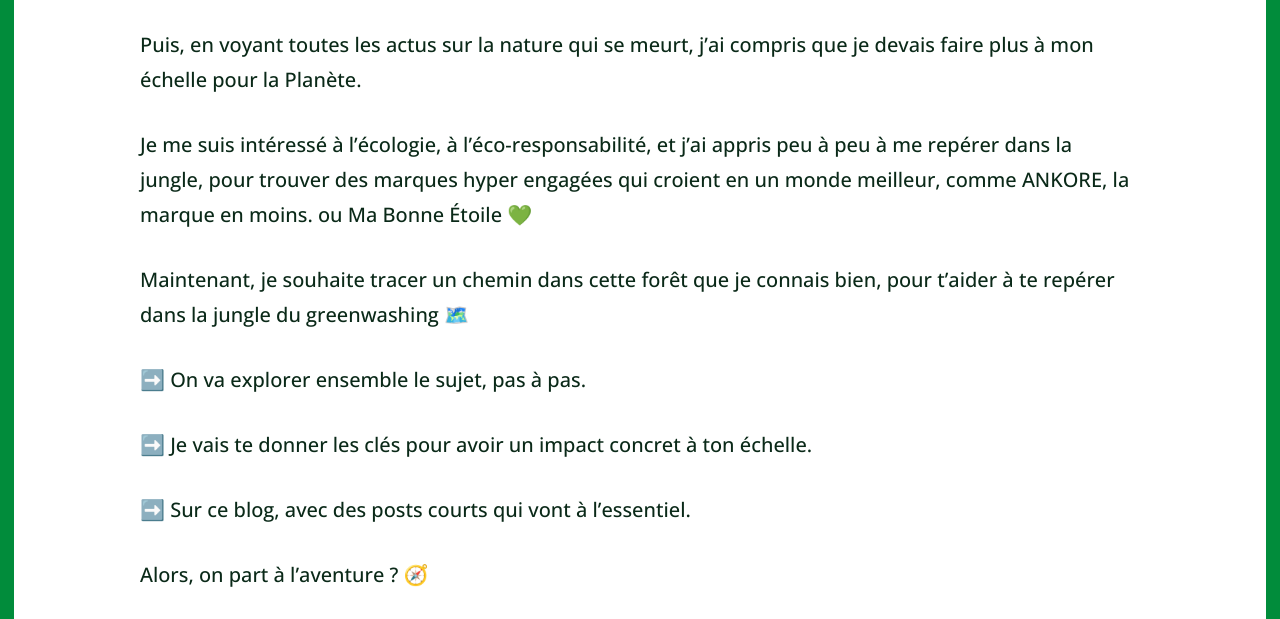
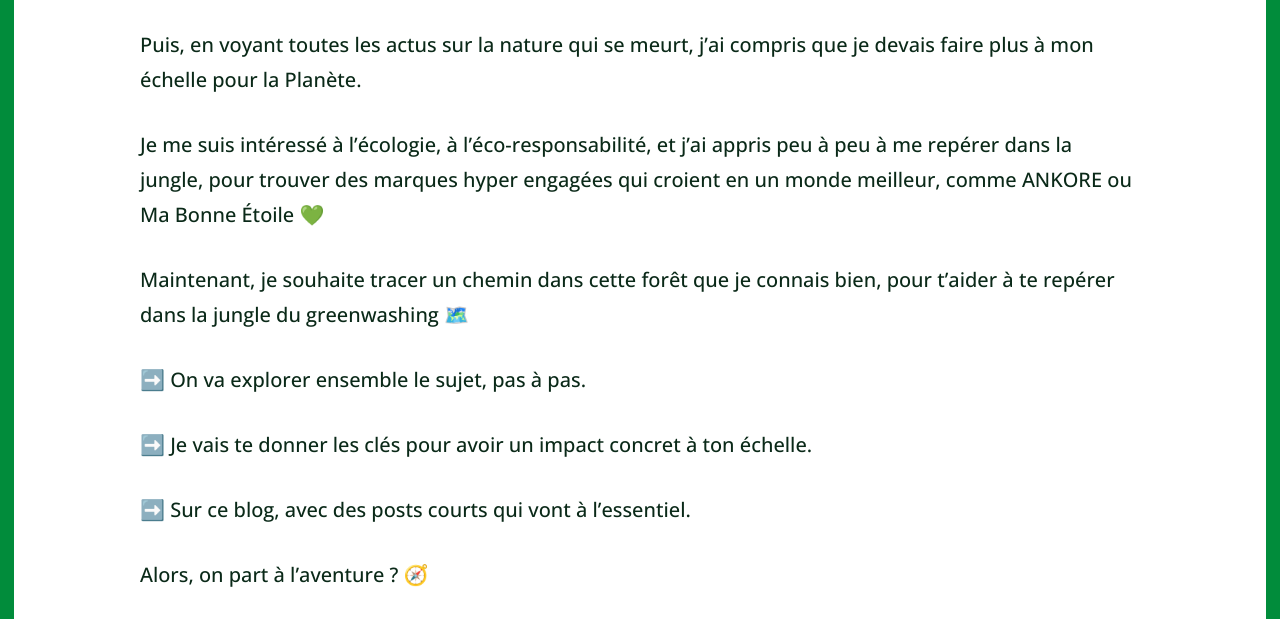
Before and after one commit to marTi-Labs/marti_earth_blog_public, a plain HTML site: page posts/la-jungle-du-greenwashing/index.html in a window 1280 px wide. Shown: the part 1482-2101 px from the top of the page. Drawn offline with nearby package versions, Linux system fonts and the light colour scheme; files that its build step writes are made by us from their sources; files whose address does not match are found by name.

Commit message:
deploy: marTi-Labs/marti_earth_blog_source@55db125b26bca748f753fe081b1e8c1b5db985de

```diff
--- a/posts/la-jungle-du-greenwashing/index.html
+++ b/posts/la-jungle-du-greenwashing/index.html
@@ -107,7 +107,7 @@ Pour trouver mon chemin vers des alternatives vraiment durables, je dois compare
 Et je ne suis pas le seul, vu que 60% des Français trouvent qu’il est difficile de consommer responsable (rapport ObSoCo x CITEO 2023).</p>
 <p>Avant, je n’osais pas m’enfoncer dans la jungle, je m’arrêtais à l’entrée de la forêt : je prenais mon produit habituel, et s’il avait d’un coup pris la couleur verte, ou gagné un joli label, ça suffisait 🤷</p>
 <p>Puis, en voyant toutes les actus sur la nature qui se meurt, j’ai compris que je devais faire plus à mon échelle pour la Planète.</p>
-<p>Je me suis intéressé à l’écologie, à l’éco-responsabilité, et j’ai appris peu à peu à me repérer dans la jungle, pour trouver des marques hyper engagées qui croient en un monde meilleur, comme ANKORE, la marque en moins. ou Ma Bonne Étoile 💚</p>
+<p>Je me suis intéressé à l’écologie, à l’éco-responsabilité, et j’ai appris peu à peu à me repérer dans la jungle, pour trouver des marques hyper engagées qui croient en un monde meilleur, comme ANKORE ou Ma Bonne Étoile 💚</p>
 <p>Maintenant, je souhaite tracer un chemin dans cette forêt que je connais bien, pour t’aider à te repérer dans la jungle du greenwashing 🗺️</p>
 <p>➡️ On va explorer ensemble le sujet, pas à pas.</p>
 <p>➡️ Je vais te donner les clés pour avoir un impact concret à ton échelle.</p>
```
